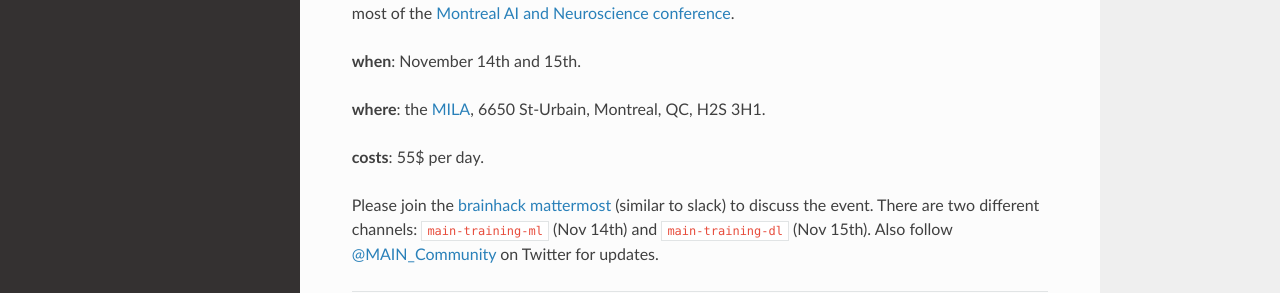
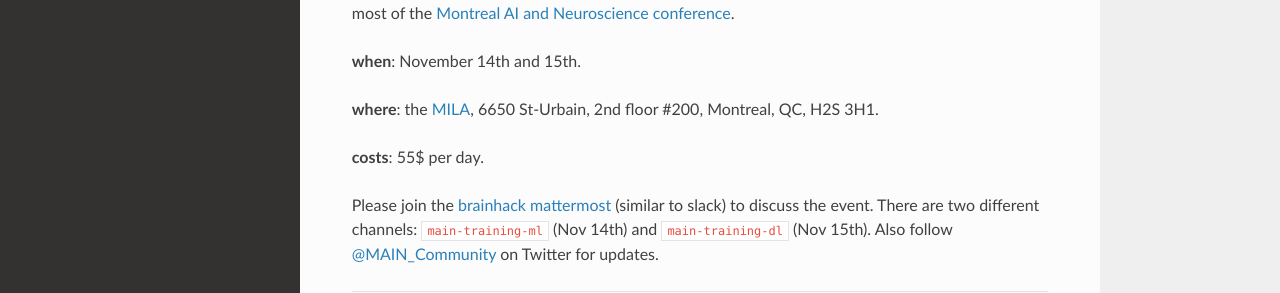
Before and after one commit to main-training/main-training.github.io, a Sphinx documentation site: the page built from source/OVERVIEW.rst, in a window 1280 px wide and 1038 px high. Shown: the part 641-934 px from the top of the window. Built offline with Sphinx 7.4.7 and the Read the Docs theme 2.0.0, drawn with Linux system fonts in a browser that asks for light colours.

Commit message:
Added the floor to the address...

```diff
--- a/source/OVERVIEW.rst
+++ b/source/OVERVIEW.rst
@@ -10,7 +10,7 @@
 
 **when**: November 14th and 15th.
 
-**where**: the `MILA <https://mila.quebec/en/mila/>`_, 6650 St-Urbain, Montreal, QC, H2S 3H1.
+**where**: the `MILA <https://mila.quebec/en/mila/>`_, 6650 St-Urbain, 2nd floor #200, Montreal, QC, H2S 3H1.
 
 **costs**: 55$ per day.
 
```
Also changed, not shown: 7 other files.
